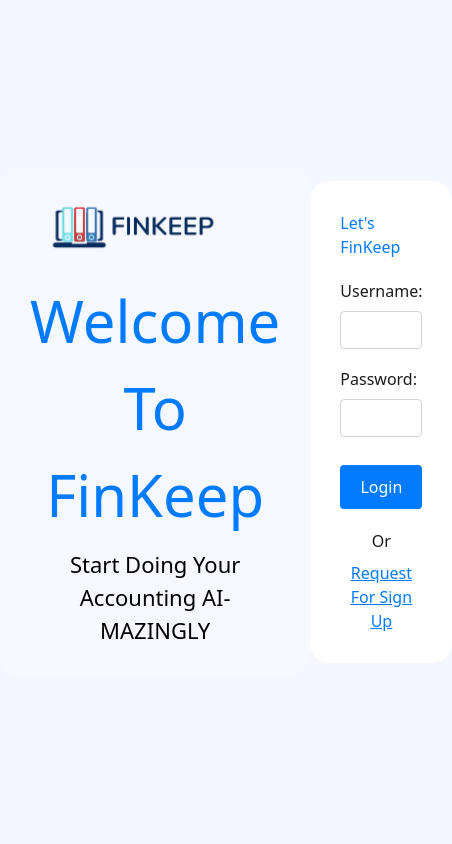
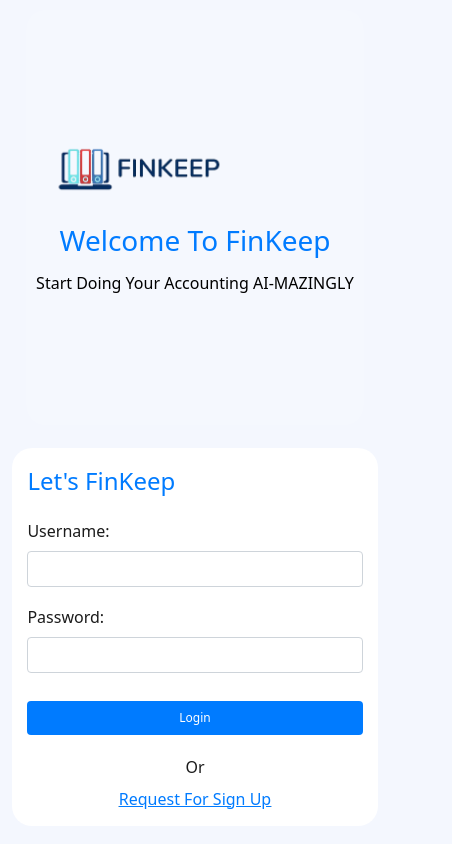
Before and after one commit to SahilMankar14/Hospital-Dashboard, a React (Vite) app: page / in a window 390 px wide. Shown: the whole page, 452 px wide, since content can reach past the window. Built offline with nearby package versions, Linux system fonts and the light colour scheme; what @azure/msal-react would draw is missing.

Commit message:
Made log in page responsive for mobile and tablet

```diff
--- a/src/components/LogIn.css
+++ b/src/components/LogIn.css
@@ -125,3 +125,77 @@
 
   background-color: #f2f2f2; /* Light grey color */
 }
+
+@media (max-width: 768px) {
+  .login-container {
+    flex-direction: column;
+    padding: 20px;
+  }
+
+  .block1 {
+    padding: 20px;
+    margin-bottom: 20px;
+  }
+
+  .container-1 h1 {
+    font-size: 36px;
+  }
+
+  .container-1 p {
+    font-size: 18px;
+  }
+
+  .auth-box {
+    padding: 20px;
+    max-width: 100%;
+  }
+
+  .auth-heading {
+    font-size: 24px;
+  }
+
+  .auth-button2 {
+    font-size: 14px;
+    padding: 8px;
+  }
+
+  .brand-image {
+    width: 150px;
+  }
+}
+
+@media (max-width: 576px) {
+  .login-container {
+    padding: 10px;
+  }
+
+  .block1 {
+    padding: 10px;
+    margin-bottom: 15px;
+  }
+
+  .container-1 h1 {
+    font-size: 28px;
+  }
+
+  .container-1 p {
+    font-size: 16px;
+  }
+
+  .auth-box {
+    padding: 15px;
+  }
+
+  .auth-input {
+    padding: 5px 10px;
+  }
+
+  .auth-button2 {
+    font-size: 12px;
+    padding: 8px;
+  }
+
+  .brand-image {
+    width: 120px;
+  }
+}
--- a/src/components/LogIn.jsx
+++ b/src/components/LogIn.jsx
@@ -102,11 +102,6 @@
             </a>
           </div>
         </form>
-        {/* <img
-          src={AdditionalImage}
-          alt="Additional Image"
-          className="additional-image"
-        /> */}
       </div>
     </div>
   );
```
